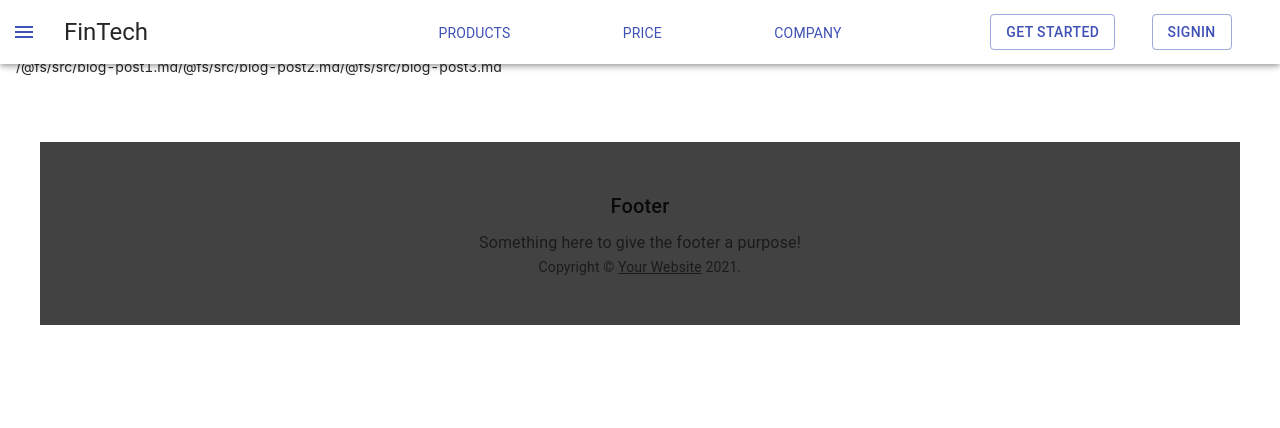
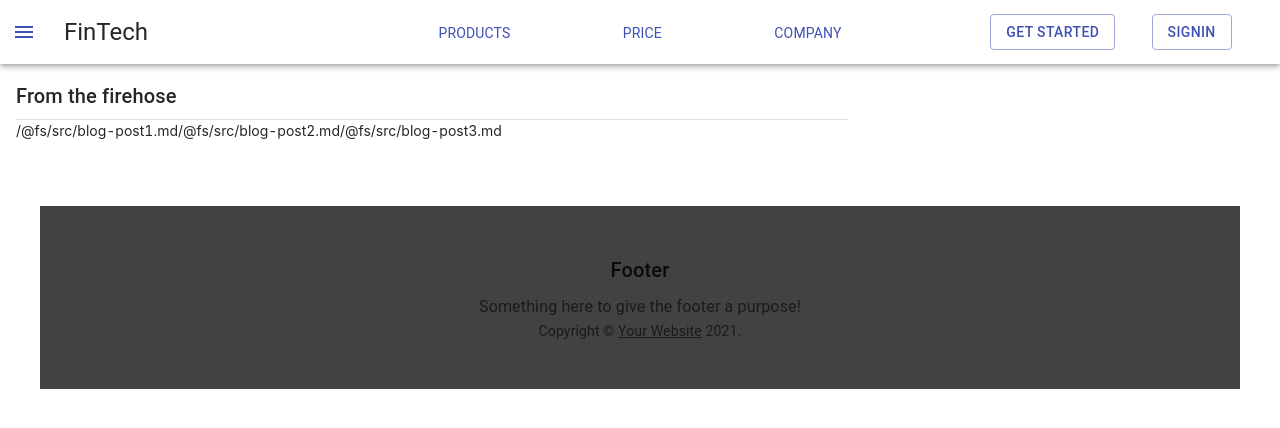
Before and after one commit to Aoi020608/get_city, a React (Create React App) app: page /blog in a window 1280 px wide. Shown: the top 428 px of the page. Built offline with nearby package versions, Linux system fonts and the light colour scheme.

Commit message:
modify blog.tsx

```diff
--- a/src/ typings.d.ts
+++ /dev/null
@@ -1,4 +0,0 @@
-declare module "*.md" {
-    const value: string;
-    export default value;
-}
--- a/src/components/Blog.tsx
+++ b/src/components/Blog.tsx
@@ -10,7 +10,7 @@ interface MainProps {
 }
 
 function Blog(props: MainProps) {
-  const { posts, title } = props;
+  const { title, posts } = props;
 
   return (
     <Grid
@@ -22,15 +22,16 @@ function Blog(props: MainProps) {
           py: 3,
         },
       }}
+      style={{marginTop: "4rem"}}
     >
       <Typography variant="h6" gutterBottom>
         {title}
       </Typography>
       <Divider />
       {posts.map((post) => (
-        <Markdown className="markdown" key={post.substring(0, 40)}>
-          {post}
-        </Markdown>
+      <Markdown className="markdown" key={post.substring(0, 40)}>
+        {post}
+      </Markdown>
       ))}
     </Grid>
   );
--- /dev/null
+++ b/src/typings.d.ts
@@ -0,0 +1,4 @@
+declare module "*.md" {
+  const value: string;
+  export default value;
+}
```
